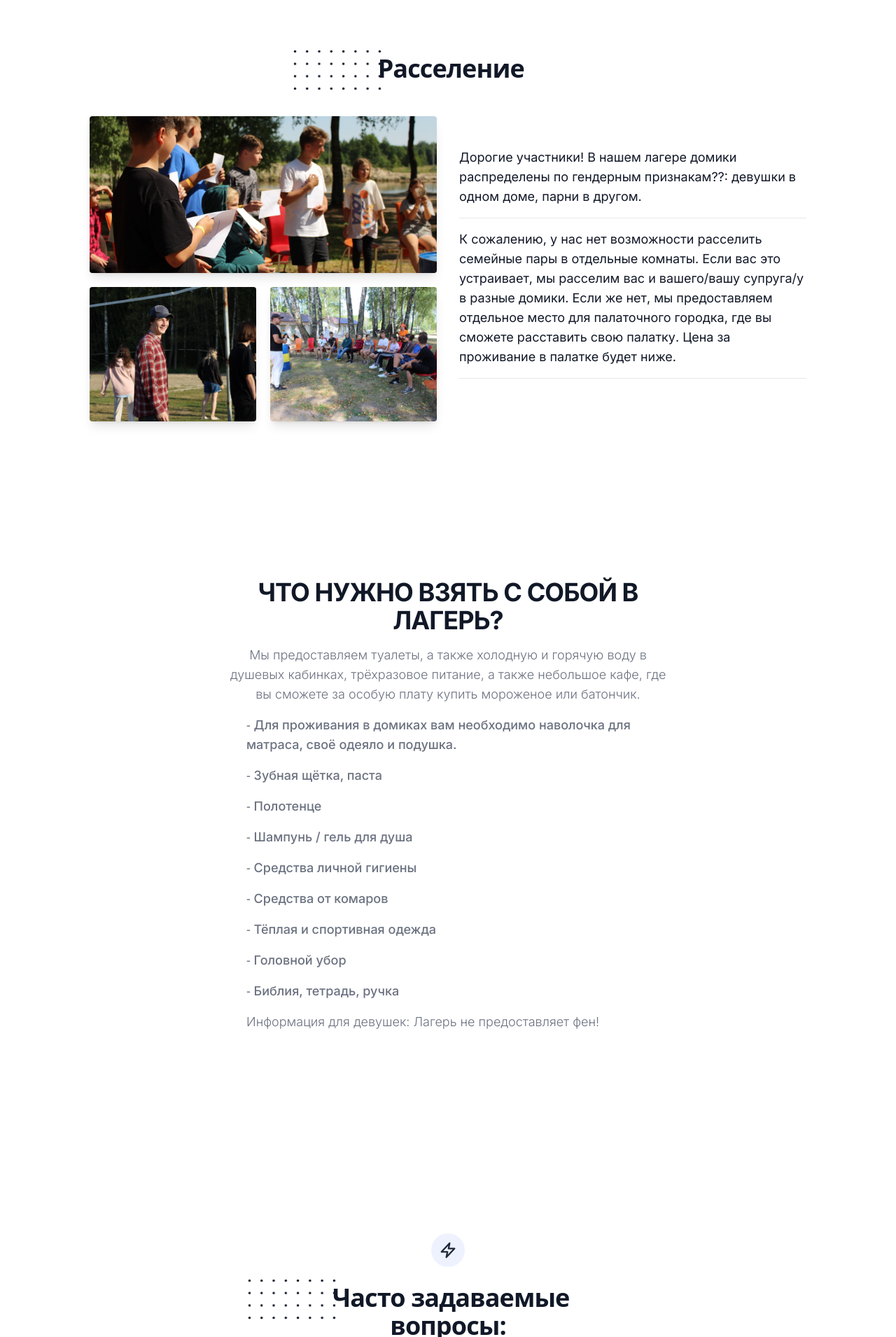
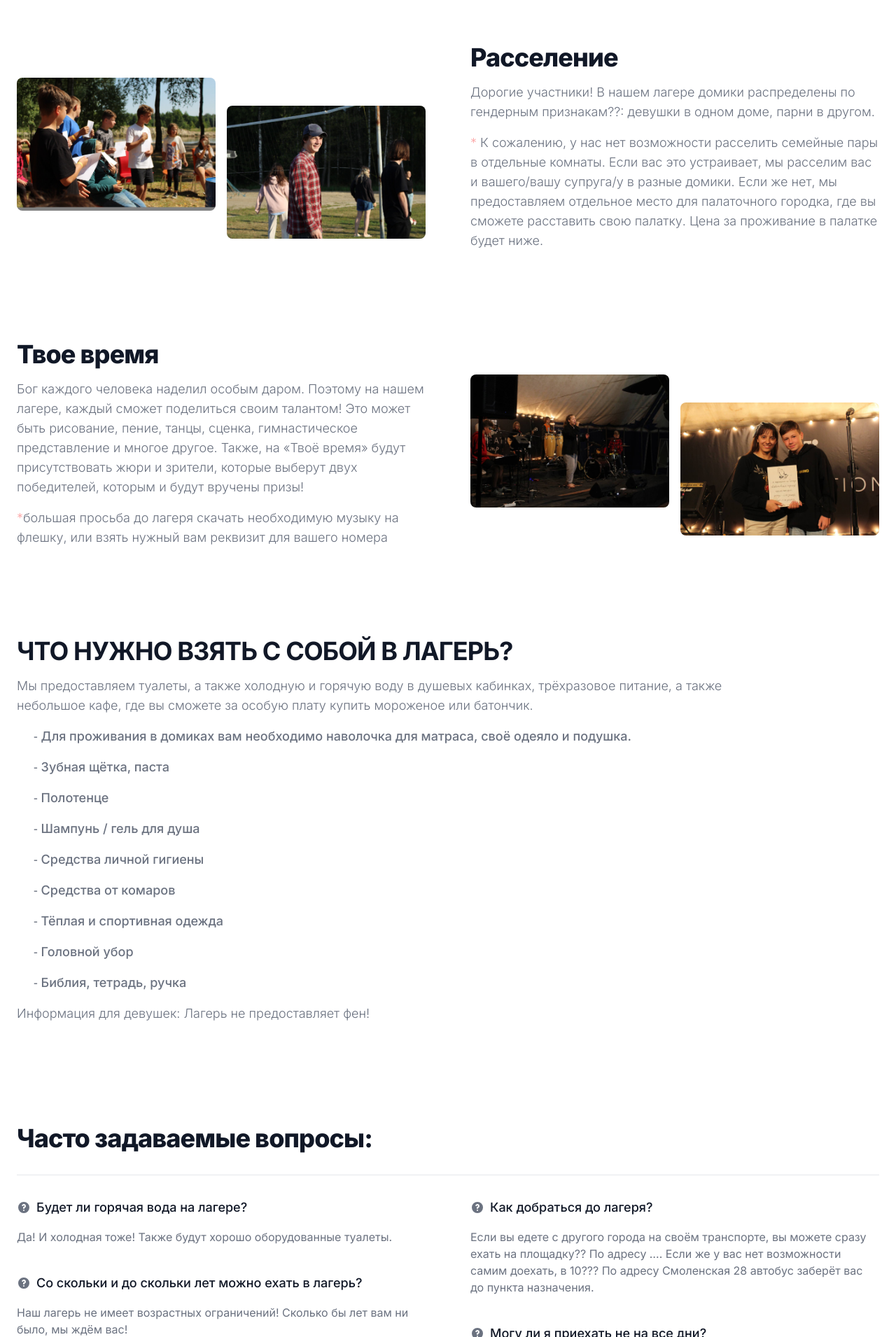
Before and after one commit to LashaLoi/belcreation, a Next.js app: page / in a window 1280 px wide. Shown: the part 890-2800 px from the top of the page at 70% size. Built offline with nearby package versions, Linux system fonts and the light colour scheme.

Commit message:
add polish

```diff
--- a/app/components/Content.tsx
+++ b/app/components/Content.tsx
@@ -1,76 +1,73 @@
 export const Content = () => {
   return (
     <>
-      <div className="px-4 py-16 mx-auto sm:max-w-xl md:max-w-full lg:max-w-screen-xl md:px-24 lg:px-8 lg:py-20">
-        <div className="max-w-xl mb-10 md:mx-auto sm:text-center lg:max-w-2xl md:mb-12">
-          <h2 className="max-w-lg mb-6 font-sans text-3xl font-bold leading-none tracking-tight text-gray-900 sm:text-4xl md:mx-auto">
-            <span className="relative inline-block">
-              <svg
-                viewBox="0 0 52 24"
-                fill="currentColor"
-                className="absolute top-0 left-0 z-0 hidden w-32 -mt-8 -ml-20 text-blue-gray-100 lg:w-32 lg:-ml-28 lg:-mt-10 sm:block"
-              >
-                <defs>
-                  <pattern
-                    id="2feffae2-9edf-414e-ab8c-f0e6396a0fc1"
-                    x="0"
-                    y="0"
-                    width=".135"
-                    height=".30"
-                  >
-                    <circle cx="1" cy="1" r=".7" />
-                  </pattern>
-                </defs>
-                <rect
-                  fill="url(#2feffae2-9edf-414e-ab8c-f0e6396a0fc1)"
-                  width="52"
-                  height="24"
+      <section className="bg-white dark:bg-gray-900">
+        <div className="gap-16 items-center py-8 px-4 mx-auto max-w-screen-xl lg:grid lg:grid-cols-2 lg:py-16 lg:px-6">
+          <div className="grid grid-cols-2 gap-4 mt-8">
+            <img
+              className="w-full rounded-lg"
+              src="2.jpg"
+              alt="office content 1"
             />
-              </svg>
-            </span>{" "}
+            <img
+              className="mt-4 w-full lg:mt-10 rounded-lg"
+              src="3.jpg"
+              alt="office content 2"
+            />
+          </div>
+          <div className="font-light text-gray-500 sm:text-lg dark:text-gray-400">
+            <h2 className="mb-4 text-4xl tracking-tight font-extrabold text-gray-900 dark:text-white">
               Расселение
             </h2>
-        </div>
-        <div className="grid max-w-screen-lg gap-8 lg:grid-cols-2 sm:mx-auto">
-          <div className="grid grid-cols-2 gap-5">
-            <img
-              className="object-cover w-full h-56 col-span-2 rounded shadow-lg"
-              src="2.jpg"
-              alt=""
-            />
-            <img
-              className="object-cover w-full h-48 rounded shadow-lg"
-              src="3.jpg"
-              alt=""
-            />
-            <img
-              className="object-cover w-full h-48 rounded shadow-lg"
-              src="4.jpg"
-              alt=""
-            />
-          </div>
-          <div className="flex flex-col justify-center">
-            <div className="pb-4 mb-4 border-b">
-              <p className="text-lg text-gray-900">
-                Дорогие участники! В нашем лагере домики распределены по
-                гендерным признакам??: девушки в одном доме, парни в другом.
+            <p className="mb-4">
+              Дорогие участники! В нашем лагере домики распределены по гендерным
+              признакам??: девушки в одном доме, парни в другом.
             </p>
-            </div>
-            <div className="pb-4 mb-4 border-b">
-              <p className="text-lg text-gray-900">
-                К сожалению, у нас нет возможности расселить семейные пары в
-                отдельные комнаты. Если вас это устраивает, мы расселим вас и
-                вашего/вашу супруга/у в разные домики. Если же нет, мы
-                предоставляем отдельное место для палаточного городка, где вы
-                сможете расставить свою палатку. Цена за проживание в палатке
-                будет ниже.
+            <p>
+              <span className="text-red-300">*</span> К сожалению, у нас нет
+              возможности расселить семейные пары в отдельные комнаты. Если вас
+              это устраивает, мы расселим вас и вашего/вашу супруга/у в разные
+              домики. Если же нет, мы предоставляем отдельное место для
+              палаточного городка, где вы сможете расставить свою палатку. Цена
+              за проживание в палатке будет ниже.
             </p>
           </div>
         </div>
+      </section>
+      <section className="bg-white dark:bg-gray-900">
+        <div className="gap-16 items-center py-8 px-4 mx-auto max-w-screen-xl lg:grid lg:grid-cols-2 lg:py-16 lg:px-6">
+          <div className="font-light text-gray-500 sm:text-lg dark:text-gray-400">
+            <h2 className="mb-4 text-4xl tracking-tight font-extrabold text-gray-900 dark:text-white">
+              Твое время
+            </h2>
+            <p className="mb-4">
+              Бог каждого человека наделил особым даром. Поэтому на нашем
+              лагере, каждый сможет поделиться своим талантом! Это может быть
+              рисование, пение, танцы, сценка, гимнастическое представление и
+              многое другое. Также, на «Твоё время» будут присутствовать жюри и
+              зрители, которые выберут двух победителей, которым и будут вручены
+              призы!
+            </p>
+            <p>
+              <span className="text-red-300">*</span>большая просьба до лагеря
+              скачать необходимую музыку на флешку, или взять нужный вам
+              реквизит для вашего номера
+            </p>
+          </div>
+          <div className="grid grid-cols-2 gap-4 mt-8">
+            <img
+              className="w-full rounded-lg"
+              src="/your-1.jpg"
+              alt="office content 1"
+            />
+            <img
+              className="mt-4 w-full lg:mt-10 rounded-lg"
+              src="/your-2.jpg"
+              alt="office content 2"
+            />
           </div>
         </div>
-      <div className="p-4 mx-auto sm:max-w-xl md:max-w-full lg:max-w-screen-xl md:px-24 lg:px-8 lg:py-20">
-        <div className="max-w-xl mb-10 md:mx-auto sm:text-center lg:max-w-2xl md:mb-12">
+      </section>
       <section className="bg-white dark:bg-gray-900">
         <div className="py-8 px-4 mx-auto max-w-screen-xl lg:py-16 lg:px-6">
           <div className="max-w-screen-lg text-gray-500 sm:text-lg dark:text-gray-400">
@@ -79,39 +76,31 @@ export const Content = () => {
             </h2>
             <p className="mb-4 font-light">
               Мы предоставляем туалеты, а также холодную и горячую воду в
-                  душевых кабинках, трёхразовое питание, а также небольшое кафе,
-                  где вы сможете за особую плату купить мороженое или батончик.
+              душевых кабинках, трёхразовое питание, а также небольшое кафе, где
+              вы сможете за особую плату купить мороженое или батончик.
             </p>
             <div className="mb-4 font-medium text-start sm:ml-6 ml-0">
               <div className="mb-4 font-medium">
-                    ⁃ Для проживания в домиках вам необходимо наволочка для
-                    матраса, своё одеяло и подушка.
+                ⁃ Для проживания в домиках вам необходимо наволочка для матраса,
+                своё одеяло и подушка.
               </div>
               <div className="mb-4 font-medium">⁃ Зубная щётка, паста</div>
               <div className="mb-4 font-medium">⁃ Полотенце</div>
-                  <div className="mb-4 font-medium">
-                    ⁃ Шампунь / гель для душа
-                  </div>
-                  <div className="mb-4 font-medium">
-                    ⁃ Средства личной гигиены
-                  </div>
+              <div className="mb-4 font-medium">⁃ Шампунь / гель для душа</div>
+              <div className="mb-4 font-medium">⁃ Средства личной гигиены</div>
               <div className="mb-4 font-medium">⁃ Средства от комаров</div>
               <div className="mb-4 font-medium">
                 ⁃ Тёплая и спортивная одежда
               </div>
               <div className="mb-4 font-medium">⁃ Головной убор</div>
-                  <div className="mb-4 font-medium">
-                    ⁃ Библия, тетрадь, ручка
+              <div className="mb-4 font-medium">⁃ Библия, тетрадь, ручка</div>
             </div>
             <p className="mb-4 font-light">
               Информация для девушек: Лагерь не предоставляет фен!
             </p>
           </div>
         </div>
-            </div>
       </section>
-        </div>
-      </div>
     </>
   );
 };
--- a/app/components/FAQ.tsx
+++ b/app/components/FAQ.tsx
@@ -1,145 +1,142 @@
-"use client";
-
-import Link from "next/link";
-import { useState, type PropsWithChildren } from "react";
-
-type ItemProps = PropsWithChildren<{
-  title: string;
-}>;
-
-const Item: React.FC<ItemProps> = ({ title, children }) => {
-  const [isOpen, setIsOpen] = useState(false);
-
-  return (
-    <div className="border rounded shadow-sm">
-      <button
-        type="button"
-        aria-label="Open item"
-        title="Open item"
-        className="flex items-center justify-between w-full p-4 focus:outline-none"
-        onClick={() => setIsOpen(!isOpen)}
-      >
-        <p className="text-lg font-medium">{title}</p>
-        <div className="flex items-center justify-center w-8 h-8 border rounded-full">
-          <svg
-            viewBox="0 0 24 24"
-            className={`w-3 text-gray-600 transition-transform duration-200 ${
-              isOpen ? "transform rotate-180" : ""
-            }`}
-          >
-            <polyline
-              fill="none"
-              stroke="currentColor"
-              strokeWidth="2"
-              strokeLinecap="round"
-              strokeMiterlimit="10"
-              points="2,7 12,17 22,7"
-              strokeLinejoin="round"
-            />
-          </svg>
-        </div>
-      </button>
-      {isOpen && (
-        <div className="p-4 pt-0">
-          <p className="text-gray-700">{children}</p>
-        </div>
-      )}
-    </div>
-  );
-};
-
 export const Faq = () => {
   return (
-    <div className="px-4 py-16 mx-auto sm:max-w-xl md:max-w-full lg:max-w-screen-xl md:px-24 lg:px-8 lg:py-20">
-      <div className="max-w-xl sm:mx-auto lg:max-w-2xl">
-        <div className="flex flex-col mb-16 sm:text-center">
-          <a href="/" className="mb-6 sm:mx-auto">
-            <div className="flex items-center justify-center w-12 h-12 rounded-full bg-indigo-50">
-              <svg
-                className="w-10 h-10 text-deep-purple-accent-400"
-                stroke="currentColor"
-                viewBox="0 0 52 52"
-              >
-                <polygon
-                  strokeWidth="3"
-                  strokeLinecap="round"
-                  strokeLinejoin="round"
-                  fill="none"
-                  points="29 13 14 29 25 29 23 39 38 23 27 23"
-                />
-              </svg>
-            </div>
-          </a>
-          <div className="max-w-xl md:mx-auto sm:text-center lg:max-w-2xl">
-            <h2 className="max-w-lg mb-6 font-sans text-3xl font-bold leading-none tracking-tight text-gray-900 sm:text-4xl md:mx-auto">
-              <span className="relative inline-block">
-                <svg
-                  viewBox="0 0 52 24"
-                  fill="currentColor"
-                  className="absolute top-0 left-0 z-0 hidden w-32 -mt-8 -ml-20 text-blue-gray-100 lg:w-32 lg:-ml-28 lg:-mt-10 sm:block"
-                >
-                  <defs>
-                    <pattern
-                      id="ec5d8ef5-b853-4714-b94f-df28ec98eeb7"
-                      x="0"
-                      y="0"
-                      width=".135"
-                      height=".30"
-                    >
-                      <circle cx="1" cy="1" r=".7" />
-                    </pattern>
-                  </defs>
-                  <rect
-                    fill="url(#ec5d8ef5-b853-4714-b94f-df28ec98eeb7)"
-                    width="52"
-                    height="24"
-                  />
-                </svg>
-              </span>{" "}
+    <section className="bg-white dark:bg-gray-900">
+      <div className="py-8 px-4 mx-auto max-w-screen-xl sm:py-16 lg:px-6">
+        <h2 className="mb-8 text-4xl tracking-tight font-extrabold text-gray-900 dark:text-white">
           Часто задаваемые вопросы:
         </h2>
+        <div className="grid pt-8 text-left border-t border-gray-200 md:gap-16 dark:border-gray-700 md:grid-cols-2">
+          <div>
+            <div className="mb-10">
+              <h3 className="flex items-center mb-4 text-lg font-medium text-gray-900 dark:text-white">
+                <svg
+                  className="flex-shrink-0 mr-2 w-5 h-5 text-gray-500 dark:text-gray-400"
+                  fill="currentColor"
+                  viewBox="0 0 20 20"
+                  xmlns="http://www.w3.org/2000/svg"
+                >
+                  <path
+                    fill-rule="evenodd"
+                    d="M18 10a8 8 0 11-16 0 8 8 0 0116 0zm-8-3a1 1 0 00-.867.5 1 1 0 11-1.731-1A3 3 0 0113 8a3.001 3.001 0 01-2 2.83V11a1 1 0 11-2 0v-1a1 1 0 011-1 1 1 0 100-2zm0 8a1 1 0 100-2 1 1 0 000 2z"
+                    clip-rule="evenodd"
+                  ></path>
+                </svg>
+                Будет ли горячая вода на лагере?
+              </h3>
+              <p className="text-gray-500 dark:text-gray-400">
+                Да! И холодная тоже! Также будут хорошо оборудованные туалеты.
+              </p>
+            </div>
+            <div className="mb-10">
+              <h3 className="flex items-center mb-4 text-lg font-medium text-gray-900 dark:text-white">
+                <svg
+                  className="flex-shrink-0 mr-2 w-5 h-5 text-gray-500 dark:text-gray-400"
+                  fill="currentColor"
+                  viewBox="0 0 20 20"
+                  xmlns="http://www.w3.org/2000/svg"
+                >
+                  <path
+                    fill-rule="evenodd"
+                    d="M18 10a8 8 0 11-16 0 8 8 0 0116 0zm-8-3a1 1 0 00-.867.5 1 1 0 11-1.731-1A3 3 0 0113 8a3.001 3.001 0 01-2 2.83V11a1 1 0 11-2 0v-1a1 1 0 011-1 1 1 0 100-2zm0 8a1 1 0 100-2 1 1 0 000 2z"
+                    clip-rule="evenodd"
+                  ></path>
+                </svg>
+                Со скольки и до скольки лет можно ехать в лагерь?
+              </h3>
+              <p className="text-gray-500 dark:text-gray-400">
+                Наш лагерь не имеет возрастных ограничений! Сколько бы лет вам
+                ни было, мы ждём вас!
+              </p>
+            </div>
+            <div className="mb-10">
+              <h3 className="flex items-center mb-4 text-lg font-medium text-gray-900 dark:text-white">
+                <svg
+                  className="flex-shrink-0 mr-2 w-5 h-5 text-gray-500 dark:text-gray-400"
+                  fill="currentColor"
+                  viewBox="0 0 20 20"
+                  xmlns="http://www.w3.org/2000/svg"
+                >
+                  <path
+                    fill-rule="evenodd"
+                    d="M18 10a8 8 0 11-16 0 8 8 0 0116 0zm-8-3a1 1 0 00-.867.5 1 1 0 11-1.731-1A3 3 0 0113 8a3.001 3.001 0 01-2 2.83V11a1 1 0 11-2 0v-1a1 1 0 011-1 1 1 0 100-2zm0 8a1 1 0 100-2 1 1 0 000 2z"
+                    clip-rule="evenodd"
+                  ></path>
+                </svg>
+                Что входит в оплату за лагерь?
+              </h3>
+              <p className="text-gray-500 dark:text-gray-400">
+                Трёхразовое питание, свет, вода, призы и сама территория.
+              </p>
+            </div>
+            <div className="mb-10">
+              <h3 className="flex items-center mb-4 text-lg font-medium text-gray-900 dark:text-white">
+                <svg
+                  className="flex-shrink-0 mr-2 w-5 h-5 text-gray-500 dark:text-gray-400"
+                  fill="currentColor"
+                  viewBox="0 0 20 20"
+                  xmlns="http://www.w3.org/2000/svg"
+                >
+                  <path
+                    fill-rule="evenodd"
+                    d="M18 10a8 8 0 11-16 0 8 8 0 0116 0zm-8-3a1 1 0 00-.867.5 1 1 0 11-1.731-1A3 3 0 0113 8a3.001 3.001 0 01-2 2.83V11a1 1 0 11-2 0v-1a1 1 0 011-1 1 1 0 100-2zm0 8a1 1 0 100-2 1 1 0 000 2z"
+                    clip-rule="evenodd"
+                  ></path>
+                </svg>
+                Я еду с детьми, будет ли для них какая-то программа?
+              </h3>
+              <p className="text-gray-500 dark:text-gray-400">ДА!</p>
             </div>
           </div>
-        <div className="space-y-4">
-          <Item title="Будет ли горячая вода на лагере?">
-            Да! И холодная тоже! Также будут хорошо оборудованные туалеты.
-          </Item>
-          <Item title="Со скольки и до скольки лет можно ехать в лагерь?">
-            Наш лагерь не имеет возрастных ограничений! Сколько бы лет вам ни
-            было, мы ждём вас!
-          </Item>
-          <Item title="Что входит в оплату за лагерь?">
-            Трёхразовое питание, свет, вода, призы и сама территория.
-          </Item>
-          <Item title="Я еду с детьми, будет ли для них какая-то программа?">
-            ДА!
-          </Item>
-          <Item title="Как добраться до лагеря?">
-            Если вы едете с другого города на своём транспорте, вы можете сразу
-            ехать на площадку?? По адресу …. Если же у вас нет возможности самим
-            доехать, в 10??? По адресу Смоленская 28 автобус заберёт вас до
-            пункта назначения.{" "}
-          </Item>
-          <Item title="Могу ли я приехать не на все дни?">
-            Если вы едете с другого города на своём транспорте, вы можете сразу
-            ехать на площадку?? По адресу …. Если же у вас нет возможности самим
-            доехать, в 10??? По адресу Смоленская 28 автобус заберёт вас до
-            пункта назначения.{" "}
-          </Item>
-          <div className="h-16"></div>
-          <Link href="/register" className="flex items-center justify-center">
-            <button className="relative inline-flex items-center justify-start px-6 py-3 overflow-hidden font-medium transition-all bg-teal-500 rounded-xl group">
-              <span className="absolute top-0 right-0 inline-block w-4 h-4 transition-all duration-500 ease-in-out bg-teal-700 rounded group-hover:-mr-4 group-hover:-mt-4">
-                <span className="absolute top-0 right-0 w-5 h-5 rotate-45 translate-x-1/2 -translate-y-1/2 bg-white"></span>
-              </span>
-              <span className="absolute bottom-0 left-0 w-full h-full transition-all duration-500 ease-in-out delay-200 -translate-x-full translate-y-full bg-teal-600 rounded-2xl group-hover:mb-12 group-hover:translate-x-0"></span>
-              <span className="relative w-full text-left text-white transition-colors duration-200 ease-in-out group-hover:text-white">
-                Регистрация
-              </span>
-            </button>
-          </Link>
+          <div>
+            <div className="mb-10">
+              <h3 className="flex items-center mb-4 text-lg font-medium text-gray-900 dark:text-white">
+                <svg
+                  className="flex-shrink-0 mr-2 w-5 h-5 text-gray-500 dark:text-gray-400"
+                  fill="currentColor"
+                  viewBox="0 0 20 20"
+                  xmlns="http://www.w3.org/2000/svg"
+                >
+                  <path
+                    fill-rule="evenodd"
+                    d="M18 10a8 8 0 11-16 0 8 8 0 0116 0zm-8-3a1 1 0 00-.867.5 1 1 0 11-1.731-1A3 3 0 0113 8a3.001 3.001 0 01-2 2.83V11a1 1 0 11-2 0v-1a1 1 0 011-1 1 1 0 100-2zm0 8a1 1 0 100-2 1 1 0 000 2z"
+                    clip-rule="evenodd"
+                  ></path>
+                </svg>
+                Как добраться до лагеря?
+              </h3>
+              <p className="text-gray-500 dark:text-gray-400">
+                Если вы едете с другого города на своём транспорте, вы можете
+                сразу ехать на площадку?? По адресу …. Если же у вас нет
+                возможности самим доехать, в 10??? По адресу Смоленская 28
+                автобус заберёт вас до пункта назначения.{" "}
+              </p>
+            </div>
+            <div className="mb-10">
+              <h3 className="flex items-center mb-4 text-lg font-medium text-gray-900 dark:text-white">
+                <svg
+                  className="flex-shrink-0 mr-2 w-5 h-5 text-gray-500 dark:text-gray-400"
+                  fill="currentColor"
+                  viewBox="0 0 20 20"
+                  xmlns="http://www.w3.org/2000/svg"
+                >
+                  <path
+                    fill-rule="evenodd"
+                    d="M18 10a8 8 0 11-16 0 8 8 0 0116 0zm-8-3a1 1 0 00-.867.5 1 1 0 11-1.731-1A3 3 0 0113 8a3.001 3.001 0 01-2 2.83V11a1 1 0 11-2 0v-1a1 1 0 011-1 1 1 0 100-2zm0 8a1 1 0 100-2 1 1 0 000 2z"
+                    clip-rule="evenodd"
+                  ></path>
+                </svg>
+                Могу ли я приехать не на все дни?
+              </h3>
+              <p className="text-gray-500 dark:text-gray-400">
+                Если вы едете с другого города на своём транспорте, вы можете
+                сразу ехать на площадку?? По адресу …. Если же у вас нет
+                возможности самим доехать, в 10??? По адресу Смоленская 28
+                автобус заберёт вас до пункта назначения.{" "}
+              </p>
             </div>
           </div>
         </div>
+      </div>
+    </section>
   );
 };
--- a/app/components/Header.tsx
+++ b/app/components/Header.tsx
@@ -20,7 +20,7 @@ export const Header = () => {
             А также командные игры, твоё время, творческие выступления, где
             поучаствовать сможет каждый! Не пропусти это время! Время, где ты
             сможешь не только обрести новых друзей, семью, скинуть килограммы,
-            но и провести качественное время с Исусом.
+            но и провести качественное время с Иисусом.
           </p>
           <Link
             href="/register"
```
Also changed, not shown: app/components/Nav.tsx (+8 -2 lines), app/register/page.tsx (+9 -2 lines). Lines whose indentation alone changed are shown as unchanged.
